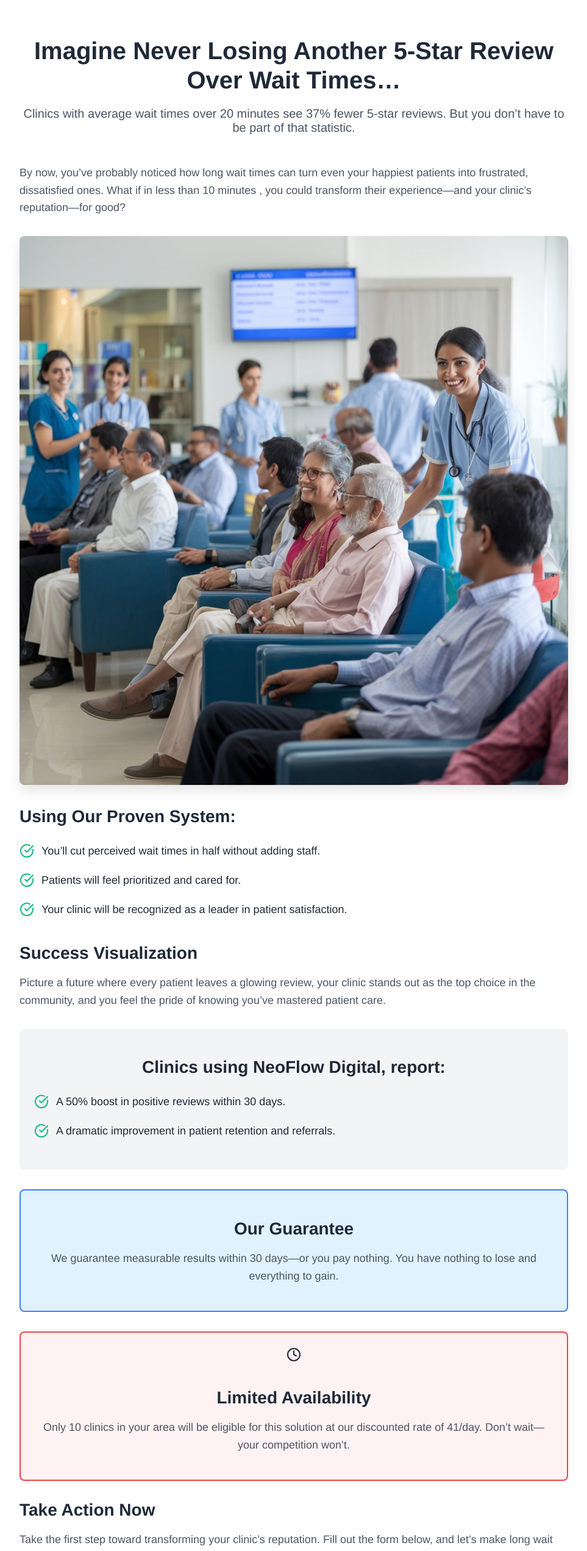
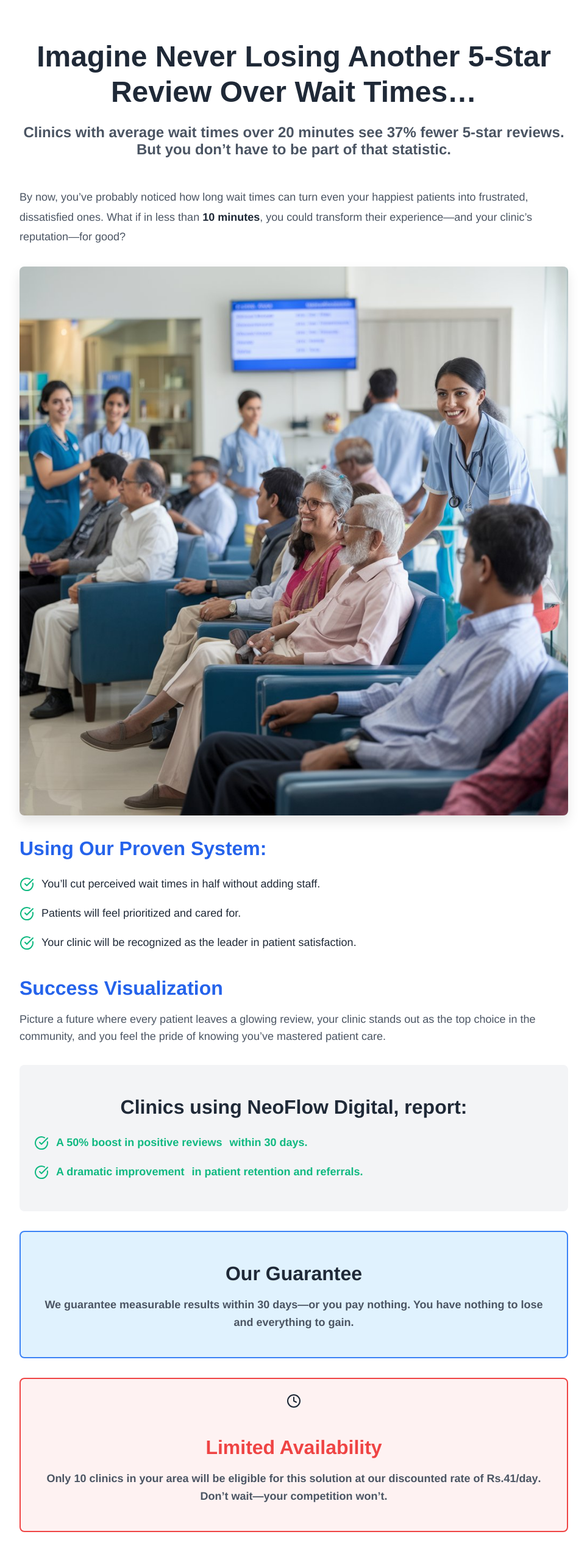
Before and after one commit to Inaara123/landingpage, a React (Create React App) app: page /direct-tv in a window 1280 px wide. Shown: the top 2543 px of the page at 61% size, without its empty margins (158-1121 px from the left). Built offline with nearby package versions, Linux system fonts and the light colour scheme.

Commit message:
directTv Landing page added modified

```diff
--- a/src/Components/DirectTv.js
+++ b/src/Components/DirectTv.js
@@ -1,16 +1,21 @@
 import React, { useState, useEffect } from 'react';
-import styled from 'styled-components';
+import styled, { createGlobalStyle } from 'styled-components';
 import { ArrowRight, CheckCircle, Clock } from 'lucide-react';
 import { useNavigate } from 'react-router-dom';
 import { supabase } from '../supabaseClient';
 import { FB_PIXEL } from './FacebookPixel';
+
+// Import Montserrat font
+const GlobalStyle = createGlobalStyle`
+  @import url('https://fonts.googleapis.com/css2?family=Montserrat:wght@400;600;700;900&display=swap');
+`;
 
 // Styled Components
 const Container = styled.div`
   max-width: 900px;
   margin: 0 auto;
   padding: 2rem 1rem;
-  font-family: 'Helvetica Neue', Helvetica, Arial, sans-serif;
+  font-family: 'Helvetica Neue', 'Montserrat', Helvetica, Arial, sans-serif;
   color: #1F2937;
 `;
 
@@ -20,15 +25,17 @@ const Header = styled.header`
 `;
 
 const MainHeadline = styled.h1`
-  font-size: 2.5rem;
-  font-weight: 800;
+  font-size: 3rem; /* Increased font size */
+  font-weight: 900; /* Increased font weight */
+  font-family: 'Montserrat', sans-serif; /* Distinctive font */
   color: #1F2937;
   margin-bottom: 1rem;
   line-height: 1.2;
 `;
 
 const SubHeadline = styled.p`
-  font-size: 1.25rem;
+  font-size: 1.5rem; /* Increased font size */
+  font-weight: 600; /* Bold key phrases */
   color: #4B5563;
   margin-bottom: 2rem;
 `;
@@ -37,7 +44,12 @@ const OpeningHook = styled.p`
   font-size: 1.125rem;
   color: #4B5563;
   margin-bottom: 2rem;
-  line-height: 1.6;
+  line-height: 1.8; /* Adjusted line-height */
+
+  strong {
+    font-weight: 700; /* Bold key phrases */
+    color: #1F2937; /* Different color for emphasis */
+  }
 `;
 
 const ImageWrapper = styled.div`
@@ -57,8 +69,9 @@ const Section = styled.section`
 `;
 
 const SectionTitle = styled.h2`
-  font-size: 1.75rem;
-  font-weight: 700;
+  font-size: 2rem; /* Increased font size */
+  font-weight: 700; /* Consistent emphasis */
+  color: #2563EB; /* Color accent */
   margin-bottom: 1rem;
 `;
 
@@ -93,6 +106,18 @@ const SocialProof = styled.div`
   border-radius: 0.5rem;
   text-align: center;
   margin: 2rem 0;
+
+  h2 {
+    color: #1F2937;
+    font-size: 2rem;
+    font-weight: 700;
+    margin-bottom: 1rem;
+  }
+
+  li {
+    font-weight: 600; /* Emphasize key points */
+    color: #10B981;
+  }
 `;
 
 const GuaranteeBox = styled.div`
@@ -102,6 +127,20 @@ const GuaranteeBox = styled.div`
   padding: 1.5rem;
   margin: 2rem 0;
   text-align: center;
+
+  h2 {
+    font-size: 2rem;
+    font-weight: 700;
+    color: #1F2937;
+    margin-bottom: 1rem;
+  }
+
+  p {
+    font-size: 1.125rem;
+    color: #4B5563;
+    line-height: 1.6;
+    font-weight: 600; /* Emphasize guarantee */
+  }
 `;
 
 const UrgencyBox = styled.div`
@@ -111,6 +150,20 @@ const UrgencyBox = styled.div`
   padding: 1.5rem;
   margin: 2rem 0;
   text-align: center;
+
+  h2 {
+    font-size: 2rem;
+    font-weight: 700;
+    color: #EF4444;
+    margin-bottom: 1rem;
+  }
+
+  p {
+    font-size: 1.125rem;
+    color: #4B5563;
+    line-height: 1.6;
+    font-weight: 600; /* Emphasize urgency */
+  }
 `;
 
 const Form = styled.form`
@@ -129,7 +182,8 @@ const FormGroup = styled.div`
 const Label = styled.label`
   display: block;
   margin-bottom: 0.5rem;
-  font-weight: 500;
+  font-weight: 600; /* Clear labeling */
+  font-size: 1rem; /* Increased font size */
   color: #374151;
 `;
 
@@ -156,8 +210,8 @@ const SubmitButton = styled.button`
   color: white;
   padding: 0.75rem 1.5rem;
   border-radius: 0.5rem;
-  font-size: 1.125rem;
-  font-weight: 600;
+  font-size: 1.25rem; /* Prominent font size */
+  font-weight: 700; /* Bold typography */
   border: none;
   cursor: pointer;
   width: 100%;
@@ -204,8 +258,8 @@ const PopupContent = styled.div`
 
 const PopupTitle = styled.h2`
   color: #1F2937;
-  font-size: 1.5rem;
-  font-weight: 600;
+  font-size: 1.75rem; /* Increased font size */
+  font-weight: 700; /* Bold typography */
   margin-bottom: 1rem;
 `;
 
@@ -213,6 +267,7 @@ const PopupText = styled.p`
   color: #4B5563;
   margin-bottom: 1.5rem;
   line-height: 1.5;
+  font-size: 1.125rem; /* Increased font size */
 `;
 
 const CloseButton = styled.button`
@@ -221,7 +276,7 @@ const CloseButton = styled.button`
   padding: 0.75rem 1.5rem;
   border-radius: 0.375rem;
   border: none;
-  font-weight: 500;
+  font-weight: 600; /* Bold typography */
   cursor: pointer;
   transition: background 0.2s;
 
@@ -339,26 +394,26 @@ const DirectTV = () => {
   };
 
   return (
+    <>
+      <GlobalStyle />
       <Container>
         <Header>
           <MainHeadline>
             Imagine Never Losing Another 5-Star Review Over Wait Times…
           </MainHeadline>
           <SubHeadline>
-          Clinics with average wait times over 20 minutes see 37% fewer 5-star reviews. But you don’t have to be part of that statistic.
+            Clinics with average wait times over 20 minutes see <strong>37% fewer 5-star reviews</strong>. But you don’t have to be part of that statistic.
           </SubHeadline>
         </Header>
 
         <OpeningHook>
-        By now, you’ve probably noticed how long wait times can turn even your happiest patients into frustrated, dissatisfied ones. What if in less than 10 minutes , you could transform their experience—and your clinic’s reputation—for good?
+          By now, you’ve probably noticed how long wait times can turn even your happiest patients into frustrated, dissatisfied ones. What if in less than <strong>10 minutes</strong>, you could transform their experience—and your clinic’s reputation—for good?
         </OpeningHook>
 
         <ImageWrapper>
           {/* Replace the src with the path to your desired image */}
           <img src="/boverphoto.jpeg" alt="Serene Clinic Environment" />
         </ImageWrapper>
-
-
 
         <Section>
           <SectionTitle>Using Our Proven System:</SectionTitle>
@@ -373,7 +428,7 @@ const DirectTV = () => {
             </ListItem>
             <ListItem>
               <CheckCircle color="#10B981" />
-            Your clinic will be recognized as a leader in patient satisfaction.
+              Your clinic will be recognized as the leader in patient satisfaction.
             </ListItem>
           </List>
         </Section>
@@ -390,11 +445,11 @@ const DirectTV = () => {
           <List>
             <ListItem>
               <CheckCircle color="#10B981" />
-            A 50% boost in positive reviews within 30 days.
+              <strong>A 50% boost in positive reviews</strong> within 30 days.
             </ListItem>
             <ListItem>
               <CheckCircle color="#10B981" />
-            A dramatic improvement in patient retention and referrals.
+              <strong>A dramatic improvement</strong> in patient retention and referrals.
             </ListItem>
           </List>
         </SocialProof>
@@ -410,7 +465,7 @@ const DirectTV = () => {
           <Clock size={24} style={{ marginBottom: '1rem' }} />
           <SectionTitle>Limited Availability</SectionTitle>
           <SectionText>
-          Only 10 clinics in your area will be eligible for this solution at our discounted rate of 41/day. Don’t wait—your competition won’t.
+            Only <strong>10 clinics</strong> in your area will be eligible for this solution at our discounted rate of <strong> Rs.41/day</strong>. Don’t wait—your competition won’t.
           </SectionText>
         </UrgencyBox>
 
@@ -446,7 +501,6 @@ const DirectTV = () => {
               disabled={status.loading}
             />
           </FormGroup>
-
           <FormGroup>
             <Label htmlFor="clinicName">Clinic Name</Label>
             <Input
@@ -481,6 +535,7 @@ const DirectTV = () => {
           </PopupOverlay>
         )}
       </Container>
+    </>
   );
 };
 
```
Lines whose indentation alone changed are shown as unchanged.
